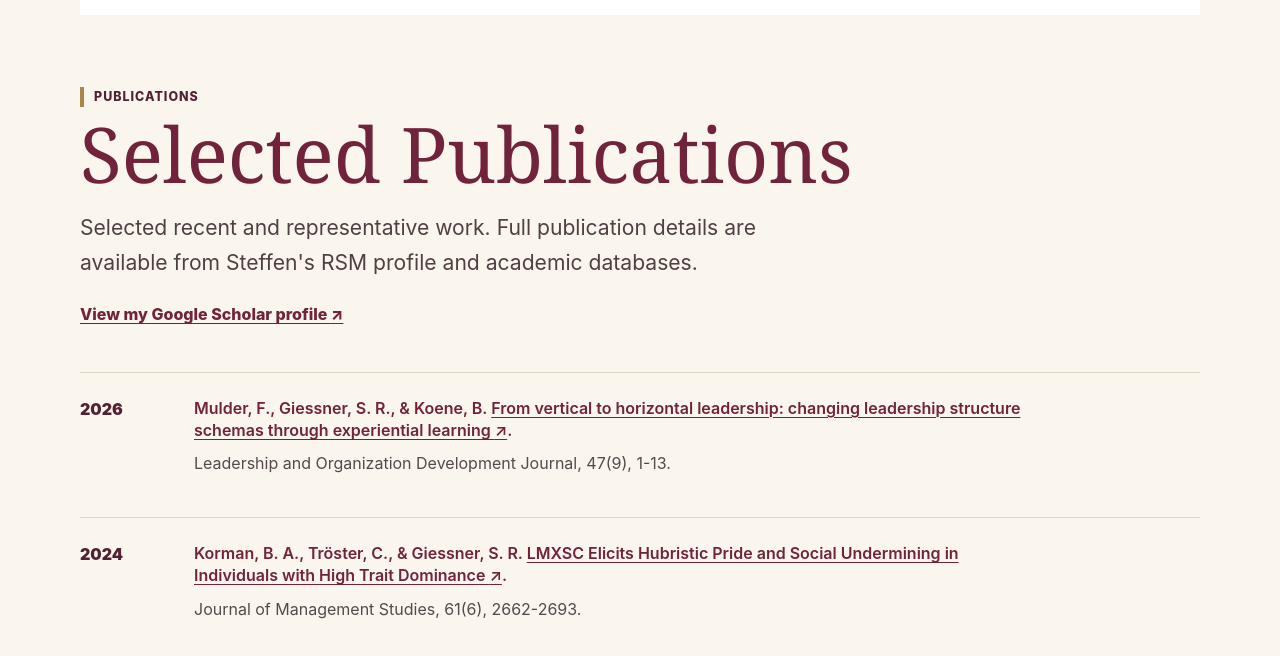
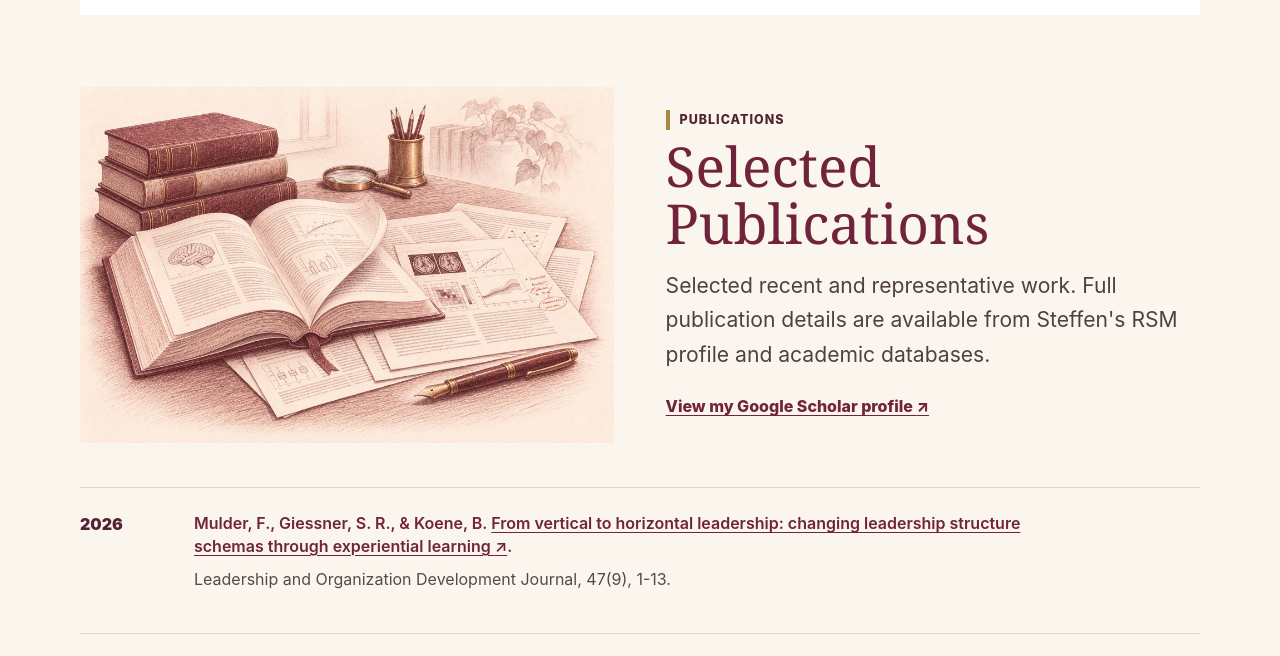
Before and after one commit to steffengiessner-cmd/giessner, a plain HTML site: page publications.html in a window 1280 px wide. Shown: the part 65-721 px from the top of the page. Drawn offline with Linux system fonts and the light colour scheme.

Commit message:
Illustrate publications, research and teaching page introductions

```diff
--- /dev/null
+++ b/illustrated-intro.css
@@ -0,0 +1,4 @@
+.illustrated-intro { max-width: none; display: grid; grid-template-columns: 1fr 1fr; align-items: center; gap: clamp(20px, 4vw, 58px); }
+.illustrated-intro img { display: block; width: 100%; height: auto; }
+.illustrated-intro h1 { font-size: clamp(2.35rem, 4.3vw, 3.8rem); }
+@media (max-width: 760px) { .illustrated-intro { grid-template-columns: 1fr; } }
--- a/publications.html
+++ b/publications.html
@@ -6,6 +6,7 @@
     <meta name="description" content="Publications by Giessner." />
     <title>Publications | Giessner</title>
     <link rel="stylesheet" href="styles.css?v=srg-ligature" />
+    <link rel="stylesheet" href="illustrated-intro.css" />
     <script src="app.js" defer></script>
   </head>
   <body>
@@ -31,7 +32,9 @@
     </header>
 
     <main class="page">
-      <section class="page-header">
+      <section class="page-header illustrated-intro">
+        <img src="assets/publications-sketch.jpg" width="960" height="640" alt="Open book and annotated research papers beside a stack of bound volumes." />
+        <div>
         <p class="eyebrow">Publications</p>
         <h1>Selected Publications</h1>
         <p class="lead">
@@ -39,6 +42,7 @@
           profile and academic databases.
         </p>
         <a data-goatcounter-click="google-scholar" data-goatcounter-title="Google Scholar profile" class="text-link" href="https://scholar.google.com/citations?user=ZZFqWBQAAAAJ&amp;hl=en" target="_blank" rel="noopener" title="Opens in a new tab">View my Google Scholar profile <span aria-hidden="true">↗</span><span class="sr-only"> (opens in a new tab)</span></a>
+        </div>
       </section>
 
       <section class="publication-list" aria-label="Publication list">
```
Also changed, not shown: research.html (+5 -1 lines), teaching.html (+5 -1 lines), assets/publications-sketch.jpg (added), assets/research-sketch.jpg (added), assets/teaching-sketch.jpg (added).
